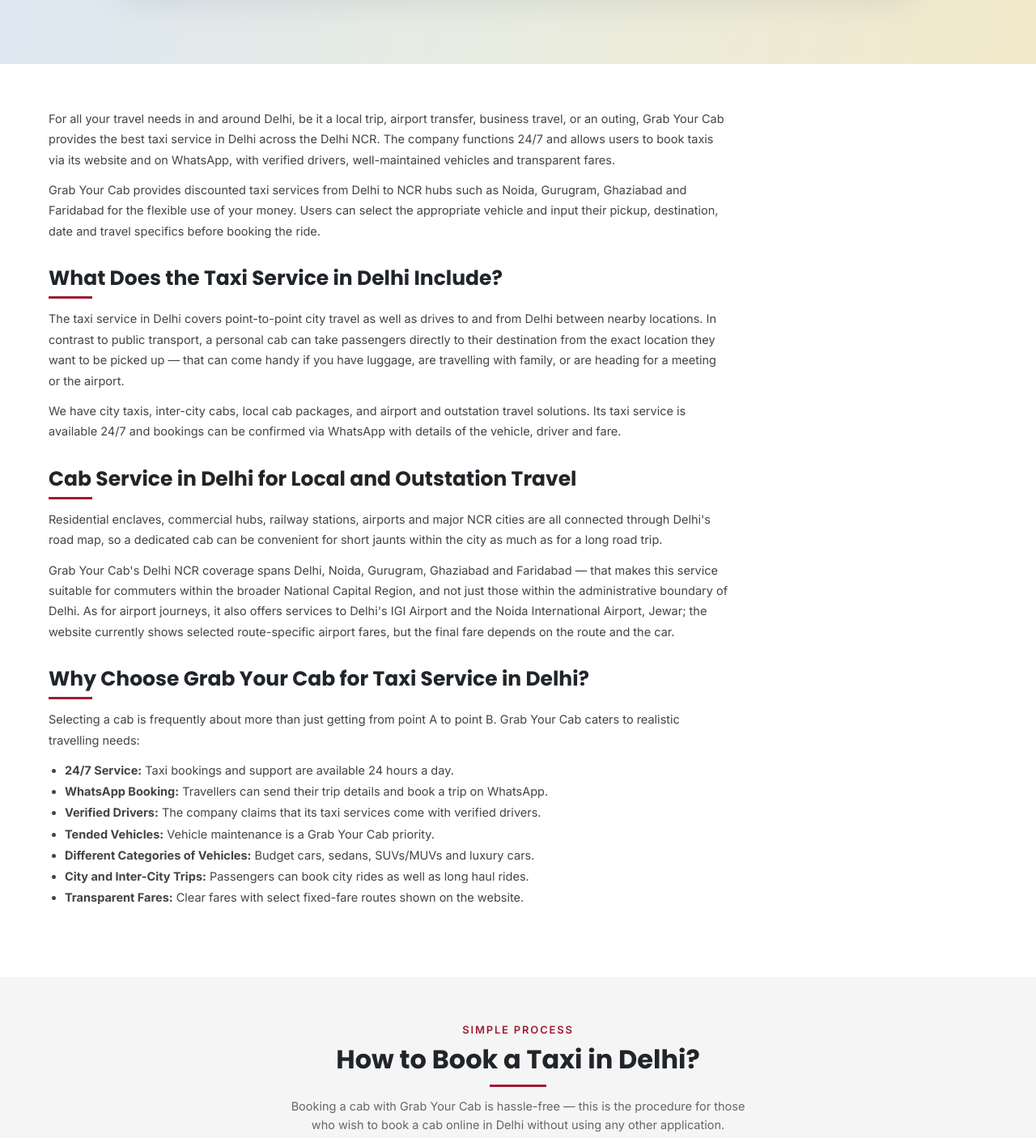
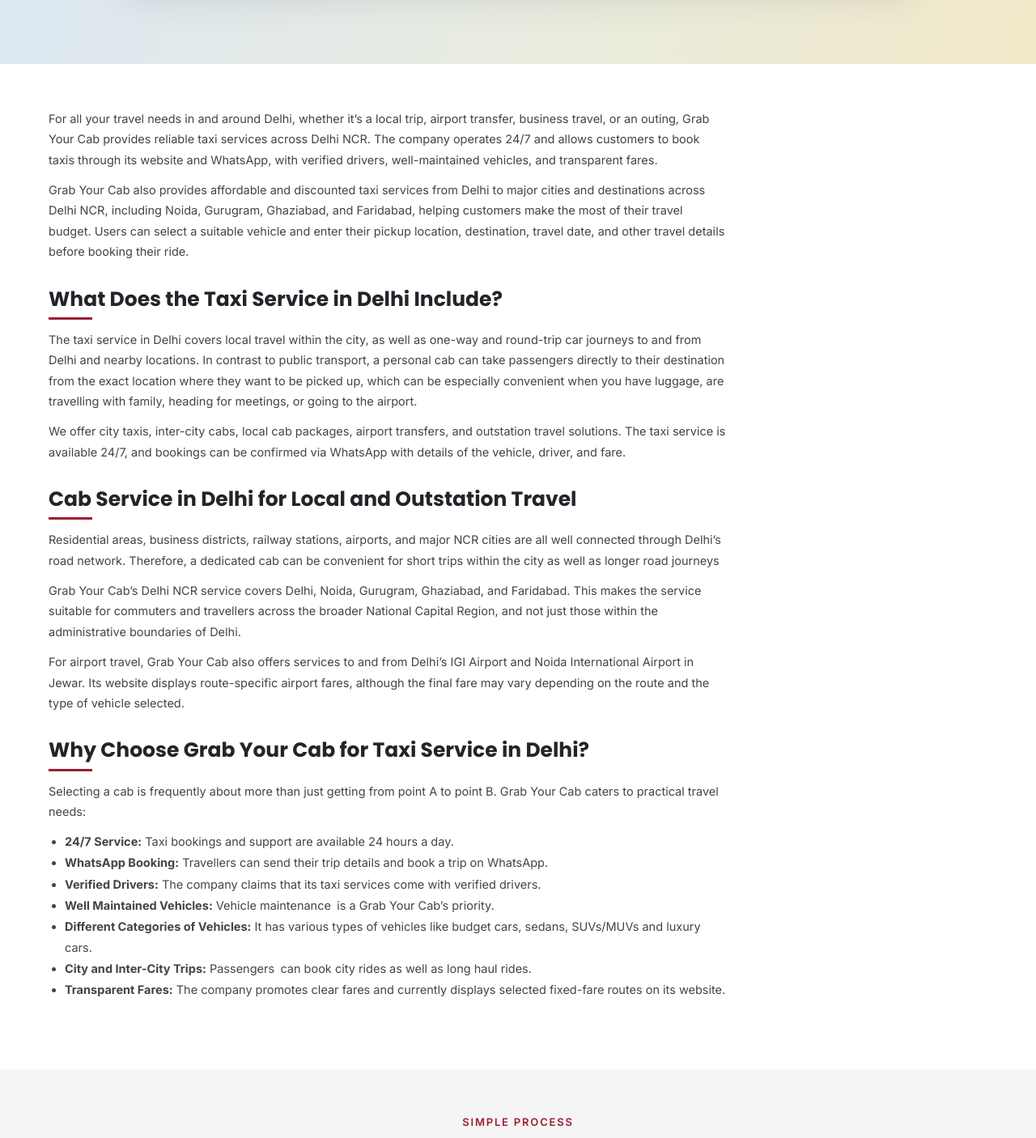
Before and after one commit to grabyourcab-lgtm/grabuourcabv2, a Next.js app: page /taxi-service-delhi in a window 1280 px wide. Shown: the part 900-2306 px from the top of the page at 81% size. Built offline with nearby package versions, Linux system fonts and the light colour scheme.

Commit message:
taxi-service

```diff
--- a/app/taxi-service-delhi/page.tsx
+++ b/app/taxi-service-delhi/page.tsx
@@ -160,10 +160,11 @@
   { title: "24/7 Service", text: "Taxi bookings and support are available 24 hours a day." },
   { title: "WhatsApp Booking", text: "Travellers can send their trip details and book a trip on WhatsApp." },
   { title: "Verified Drivers", text: "The company claims that its taxi services come with verified drivers." },
-  { title: "Tended Vehicles", text: "Vehicle maintenance is a Grab Your Cab priority." },
-  { title: "Different Categories of Vehicles", text: "Budget cars, sedans, SUVs/MUVs and luxury cars." },
-  { title: "City and Inter-City Trips", text: "Passengers can book city rides as well as long haul rides." },
-  { title: "Transparent Fares", text: "Clear fares with select fixed-fare routes shown on the website." },
+  // { title: "Tended Vehicles", text: "Vehicle maintenance is a Grab Your Cab priority." },
+    { title: "Well Maintained Vehicles", text: "Vehicle maintenance is a Grab Your Cab’s priority." },
+  { title: "Different Categories of Vehicles", text: "It has various types of vehicles like budget cars, sedans, SUVs/MUVs and luxury cars." },
+  { title: "City and Inter-City Trips", text: "Passengers can book city rides as well as long haul rides." },
+  { title: "Transparent Fares", text: "The company promotes clear fares and currently displays selected fixed-fare routes on its website. " },
 ];
 
 const bookingSteps = [
@@ -181,14 +182,14 @@
   "Business and corporate travellers",
   "Tourists visiting Delhi and its neighbourhoods",
   "Travellers from Delhi to NCR cities",
-  "Outstation travellers planning road trips",
-  "Larger groups needing tailored travel plans",
+  "Outstation travelers Customers planning road trips outstation",
+  "Larger groups or those needing tailored travel plans",
 ];
 
 const comparisonRows = [
   { option: "Booked Cab", best: "Door-to-door travel", consider: "Fare varies by route and vehicle" },
   { option: "Metro", best: "Regular city travel", consider: "Limited to metro stations and routes" },
-  { option: "Auto Rickshaw", best: "Short local journeys", consider: "Less suitable for large luggage or groups" },
+  { option: "Auto Rickshaw", best: "Short local travel", consider: "Less suitable for large luggage or groups" },
   { option: "Bus", best: "Budget public transport", consider: "Fixed routes and schedules" },
 ];
 
@@ -198,6 +199,7 @@
   "Reserve your space early for travel during the early morning, late night, or busy times.",
   "Before confirming, check the type of vehicle.",
   "Enquire about the outstation fares in advance.",
+  "Travel time from ← Help for Traffic on the Roads in Delhi NCR Traffic in Delhi NCR is chaos and gridlock. Yes, there is life after living in Delhi NCR.",
   "Keep the driver's details and booking confirmation with you at all times.",
   "Please indicate if you have luggage or require special travel arrangements.",
 ];
@@ -291,58 +293,42 @@
           <div className="seo-wrap">
             <div className="seo-block">
               <p>
-                For all your travel needs in and around Delhi, be it a local trip, airport
-                transfer, business travel, or an outing, Grab Your Cab provides the best taxi
-                service in Delhi across the Delhi NCR. The company functions 24/7 and allows
-                users to book taxis via its website and on WhatsApp, with verified drivers,
-                well-maintained vehicles and transparent fares.
+                For all your travel needs in and around Delhi, whether it’s a local trip, airport transfer, business travel, or an outing, Grab Your Cab provides reliable taxi services across Delhi NCR. The company operates 24/7 and allows customers to book taxis through its website and WhatsApp, with verified drivers, well-maintained vehicles, and transparent fares.
               </p>
               <p>
-                Grab Your Cab provides discounted taxi services from Delhi to NCR hubs such as
-                Noida, Gurugram, Ghaziabad and Faridabad for the flexible use of your money.
-                Users can select the appropriate vehicle and input their pickup, destination,
-                date and travel specifics before booking the ride.
+               Grab Your Cab also provides affordable and discounted taxi services from Delhi to major cities and destinations across Delhi NCR, including Noida, Gurugram, Ghaziabad, and Faridabad, helping customers make the most of their travel budget. Users can select a suitable vehicle and enter their pickup location, destination, travel date, and other travel details before booking their ride.
               </p>
             </div>
 
             <div className="seo-block">
               <h2>What Does the Taxi Service in Delhi Include?</h2>
               <p>
-                The taxi service in Delhi covers point-to-point city travel as well as drives to
-                and from Delhi between nearby locations. In contrast to public transport, a
-                personal cab can take passengers directly to their destination from the exact
-                location they want to be picked up — that can come handy if you have luggage,
-                are travelling with family, or are heading for a meeting or the airport.
+               The taxi service in Delhi covers local travel within the city, as well as one-way and round-trip car journeys to and from Delhi and nearby locations. In contrast to public transport, a personal cab can take passengers directly to their destination from the exact location where they want to be picked up, which can be especially convenient when you have luggage, are travelling with family, heading for meetings, or going to the airport.
               </p>
               <p>
-                We have city taxis, inter-city cabs, local cab packages, and airport and
-                outstation travel solutions. Its taxi service is available 24/7 and bookings can
-                be confirmed via WhatsApp with details of the vehicle, driver and fare.
+               We offer city taxis, inter-city cabs, local cab packages, airport transfers, and outstation travel solutions. The taxi service is available 24/7, and bookings can be confirmed via WhatsApp with details of the vehicle, driver, and fare.
               </p>
             </div>
 
             <div className="seo-block">
               <h2>Cab Service in Delhi for Local and Outstation Travel</h2>
               <p>
-                Residential enclaves, commercial hubs, railway stations, airports and major NCR
-                cities are all connected through Delhi's road map, so a dedicated cab can be
-                convenient for short jaunts within the city as much as for a long road trip.
+                Residential areas, business districts, railway stations, airports, and major NCR cities are all well connected through Delhi’s road network. Therefore, a dedicated cab can be convenient for short trips within the city as well as longer road journeys
               </p>
               <p>
-                Grab Your Cab's Delhi NCR coverage spans Delhi, Noida, Gurugram, Ghaziabad and
-                Faridabad — that makes this service suitable for commuters within the broader
-                National Capital Region, and not just those within the administrative boundary
-                of Delhi. As for airport journeys, it also offers services to Delhi's IGI Airport
-                and the Noida International Airport, Jewar; the website currently shows selected
-                route-specific airport fares, but the final fare depends on the route and the car.
+                Grab Your Cab’s Delhi NCR service covers Delhi, Noida, Gurugram, Ghaziabad, and Faridabad. This makes the service suitable for commuters and travellers across the broader National Capital Region, and not just those within the administrative boundaries of Delhi.
+              </p>
+              <p>
+                For airport travel, Grab Your Cab also offers services to and from Delhi’s IGI Airport and Noida International Airport in Jewar. Its website displays route-specific airport fares, although the final fare may vary depending on the route and the type of vehicle selected.
               </p>
             </div>
 
             <div className="seo-block">
               <h2>Why Choose Grab Your Cab for Taxi Service in Delhi?</h2>
               <p>
-                Selecting a cab is frequently about more than just getting from point A to point
-                B. Grab Your Cab caters to realistic travelling needs:
+                Selecting a cab is frequently about more than just getting from point A to point B. Grab Your Cab caters to practical travel needs:
+
+
               </p>
               <ul>
                 {whyChoose.map((item) => (
@@ -418,47 +404,35 @@
             <div className="seo-block">
               <h2>Service Availability in Delhi NCR Region</h2>
               <p>
-                Grab Your Cab's cab service in Delhi provides travel to all around the places,
-                within the city and in the Delhi NCR. Presently the listed coverage areas are
-                Delhi, Noida, Greater Noida West, Ghaziabad, Gurugram and Faridabad, with more
-                service locations perhaps to be added to the list in the future.
+               Grab Your Cab's cab service in Delhi provides you travel to all around the places, within the city and in the Delhi NCR. Presently the listed coverage areas are Delhi, Noida, Greater Noida West, Ghaziabad, Gurugram and Faridabad, with more service locations perhaps to be adjoined to the list in the future
               </p>
               <p>
-                For a Delhi-to-NCR ride, travellers can enter the precise location of pickup and
-                destination for a quotation — important for trips to and from residential areas,
-                offices, hotels, airports and railway stations, where the exact distance
-                determines the particular requirement of the trip.
+               For a Delhi-to-NCR ride, travelers can enter the precise location of pickup and destination for a quotation. This is important for trips to and from residential areas, offices, hotels, airports and railway stations, where the exact distance determines the particular requirement of the trip.
               </p>
             </div>
 
             <div className="seo-block">
               <h2>Options for Cab and Vehicle Type</h2>
               <p>
-                Vehicle availability is subject to the route and booking conditions. Grab Your
-                Cab has a diverse fleet of vehicles ranging from hatchbacks, sedans, compact
-                SUVs, SUVs/MUVs and luxury cars, with brands like Maruti Suzuki, Hyundai, Toyota,
-                Tata, Mahindra, Kia, Audi, Mercedes and BMW.
+                Vehicle availability is subject to the route and booking conditions. Grab Your Cab has a diverse fleet of vehicles ranging from hatchbacks, sedans, compact SUVs, SUVs/MUVs and luxury cars. The website also has brands like Maruti Suzuki, Hyundai, Toyota, Tata, Mahindra, Kia, Audi, Mercedes and BMW.
+
+
               </p>
               <p>
-                For a big party, the company has tempo travellers ranging from 9 to 26 seaters
-                and luxury buses with 27 to 55 seaters.
+                For a big party, the company has tempo travellers ranging from 9 to 26 seaters and luxury buses with 27 to 55 seaters.
               </p>
             </div>
 
             <div className="seo-block">
               <h2>Rates for Outstation Cabs in Delhi</h2>
               <p>
-                There is no fixed taxi fare in Delhi for outstation trips, as it varies with
-                distance, vehicle type, travel time and booking demand. While comparing cab
-                fares from the cheapest cab services in Delhi, customers should take into
-                account the entire journey cost instead of just the first-mile fare — the final
-                amount may be influenced by distance, type of vehicle, tolls, parking, waiting
-                time and any other charges specific to the route.
+                There is no fixed taxi fare in Delhi for outstation as it vary with distance, vehicle type, travel time and booking demand.
               </p>
               <p>
-                Grab Your Cab shows you the best selected route fares online and confirms the
-                vehicle and fare on booking. Customers can even get a quote for their outstation
-                destination before confirming the ride.
+                While comparing cab fares from the cheapest cab services in Delhi, customers should take into account the entire journey cost instead of just the first mile fare. The final amount may be influenced by distance, type of vehicle, tolls, parkings, waiting time and any other charges specific to the route.
+              </p>
+              <p>
+               Grab Your Cab shows you the best selected route fares online and confirms the vehicle and fare on booking. Customers can even get a quote for their outstation destination before confirming the ride.
               </p>
             </div>
           </div>
@@ -496,6 +470,15 @@
               </tbody>
             </table>
           </div>
+        </div>
+        <div className="container">
+
+          <p className="sec">
+            A booked cab can be especially convenient when direct pickup, luggage space, flexible timing or inter-city travel is important.
+          </p>
+          <p>
+            Grab Your Cab shows you the best selected route fares online and confirms the vehicle and fare on booking. Customers can even get a quote for their outstation destination before confirming the ride.
+          </p>
         </div>
       </section>
 
@@ -537,11 +520,12 @@
             <div className="in">
               <h2>Book a Taxi in Delhi with Grab Your Cab</h2>
               <p>
-                If you are looking for a Delhi taxi service for a local trip, an airport
-                transfer, a one-way taxi route, or an outstation cab, Grab Your Cab has all your
-                needs covered across Delhi NCR with 24/7 support. Through its booking service
-                you can send your travel details and get to know your vehicle, driver and fare
-                before the journey.
+                If you are looking for a Delhi taxi service for a local trip, an airport transfer, a one way taxi service Delhi onewaycabs route, or a outstation cab,Grab The Cab have all your needs covered in Delhi NCR with 24/7 support. With its booking service you can send your travel details, get to know your vehicle and driver, and fare information before the journey.
+
+
+              </p>
+              <p>
+                For the Booking of Cab in Delhi, people can either book a cab from the official website of Grab Your Cab or they can also reach the company through WhatsApp.
               </p>
               <div className="hbtns">
                 <a href="https://wa.me/910000000000" className="btn btn-wa">
```
